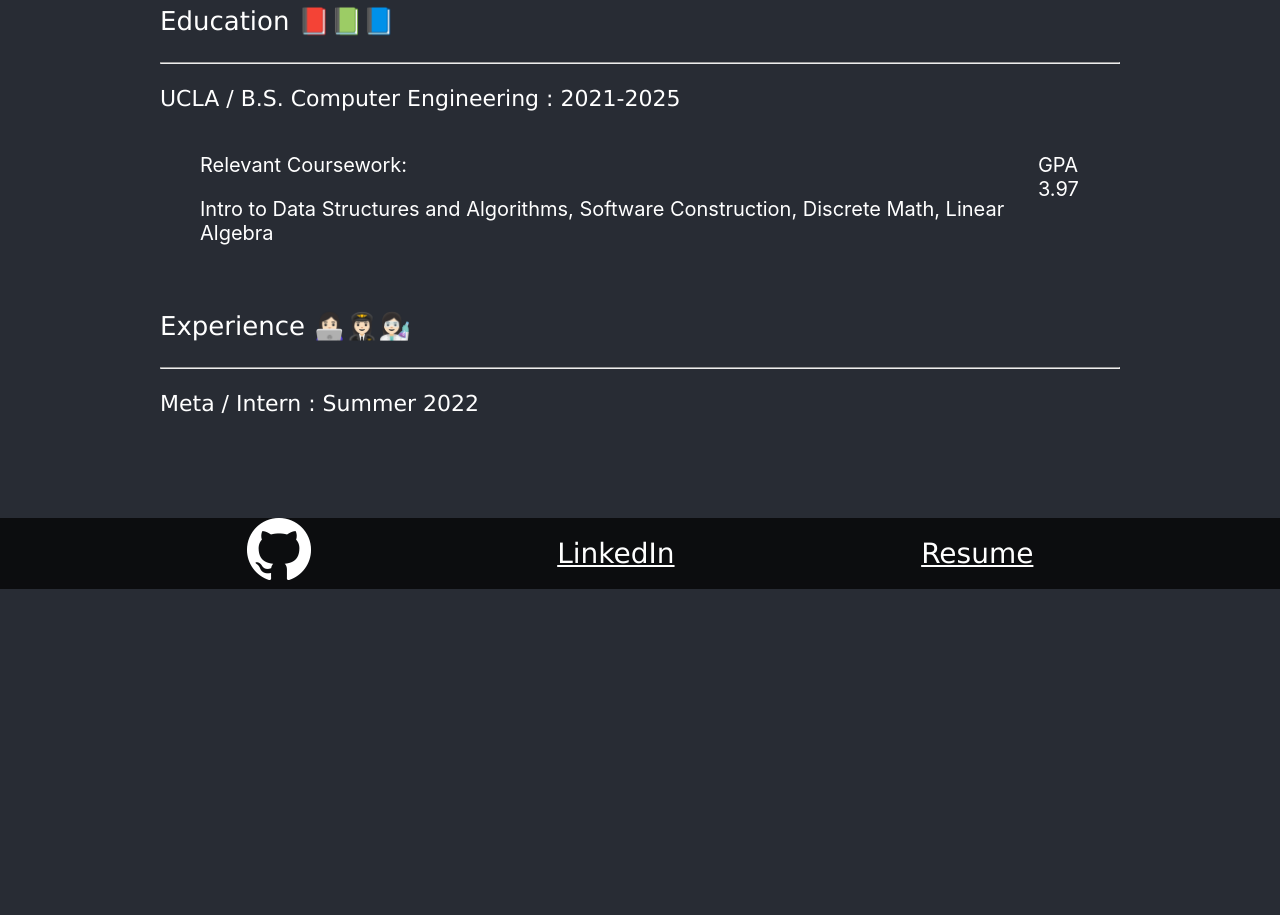
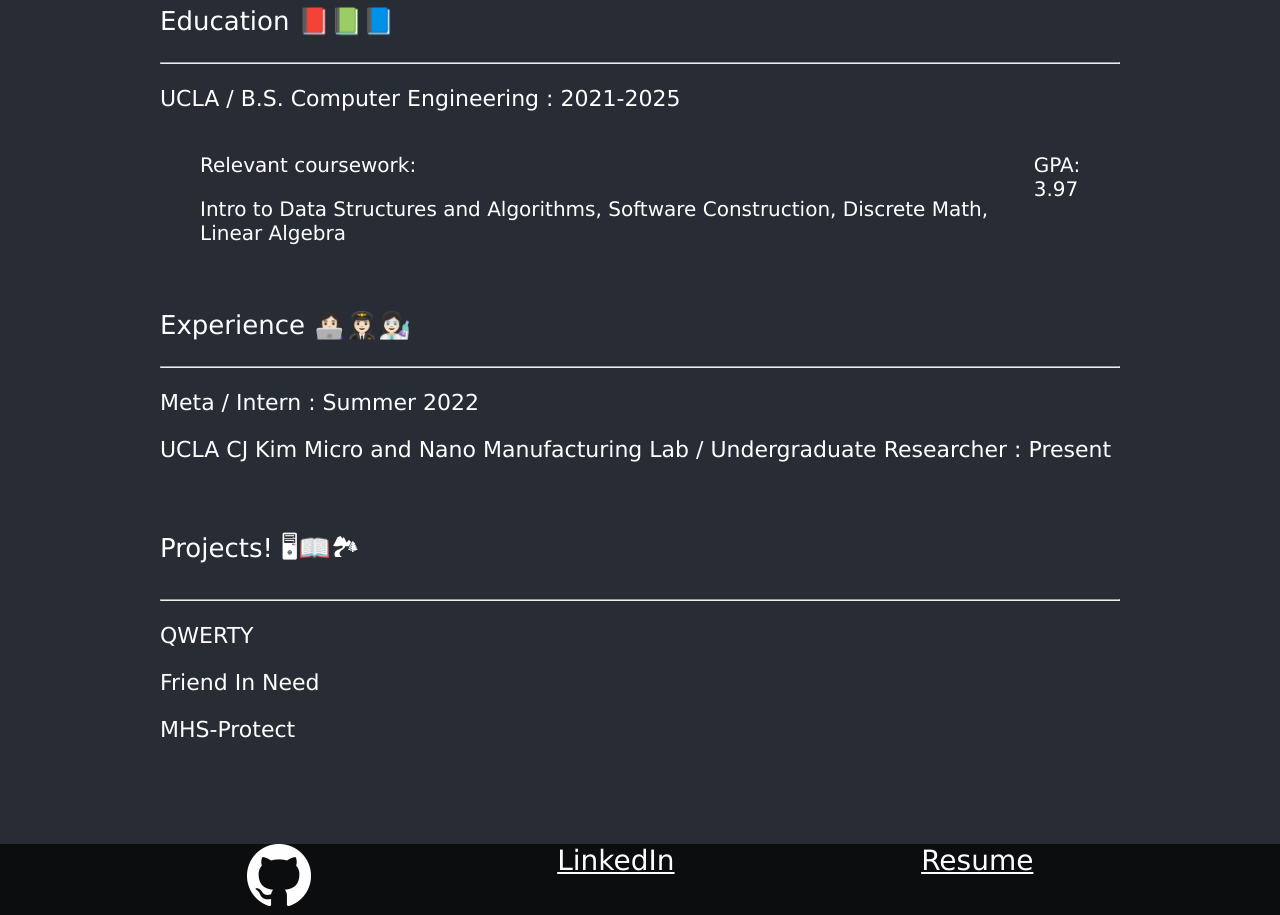
Before and after one commit to theamandawang/theamandawang.github.io, a React (Create React App) app in the folder my-portfolio/: page / in a window 1280 px wide. Shown: the part 740-1655 px from the top of the page. Before the commit the page ends 1329 px from the top, so only its background shows below. Built offline with nearby package versions, Linux system fonts and the light colour scheme; the HTML template or start-up script is replaced by a standard one.

Commit message:
Refactor to read data from file and use map function to display Once the rest of the styling is pinned down, will migrate to this

```diff
--- a/my-portfolio/src/src/Gallery/Gallery.js
+++ b/my-portfolio/src/src/Gallery/Gallery.js
@@ -1,5 +1,6 @@
 import {useEffect, useRef} from 'react';
 import Sidebar from '../Sidebar/Sidebar';
+import Typed from 'react-typed';
 // https://medium.com/@amie.n.foster/flipping-out-how-to-create-a-card-that-flips-with-react-and-css-131dba54fc96
 // will be using above link to create gallery full of flipping cards!
 const Gallery = () => {
@@ -17,7 +18,17 @@ const Gallery = () => {
         <div>
             <Sidebar ref={sidebarRef}/>
             <div ref={topRef} style={{color: '#FFFFFF', display: 'flex', flexDirection: 'column', justifyContent: 'center', alignItems: 'center'}}>
-                <h1> WORK IN PROGRESS </h1>
+                <h1>
+                    <Typed
+                        strings={[
+                            '🚧Under Construction🚧']}
+                        typeSpeed={100}
+                        backSpeed={100}
+                        backDelay={1400}
+                        showCursor={true}
+                        loop >
+                    </Typed>
+                </h1>
             </div>
         </div>
     );
--- /dev/null
+++ b/my-portfolio/src/src/Portfolio/EducationData.js
@@ -0,0 +1,10 @@
+export const EducationData = [
+    {
+        subtext : 'UCLA / B.S. Computer Engineering : 2021-2025',
+        left : [
+            'Relevant coursework:',
+            'Intro to Data Structures and Algorithms, Software Construction, Discrete Math, Linear Algebra',
+            ],
+        right : ['GPA: 3.97']
+    },
+];
--- a/my-portfolio/src/src/Portfolio/Portfolio.css
+++ b/my-portfolio/src/src/Portfolio/Portfolio.css
@@ -14,11 +14,9 @@
     align-items: center;
 }
 .header-text {
-    font-family:'Lucida Sans', 'Lucida Sans Regular', 'Lucida Grande', 'Lucida Sans Unicode', Geneva, Verdana, sans-serif;
     opacity: 1;
     display: inline-block;
     font-size: calc(12px + 2vmin);
-    color: white;
     padding: 2px;
     border-radius: 5px;
     background-color: rgba(0, 0, 0, 0.7);
@@ -86,28 +84,30 @@
     background-color: #282c34;
 }
 .portfolio-heading {
-    font-family:'Lucida Sans', 'Lucida Sans Regular', 'Lucida Grande', 'Lucida Sans Unicode', Geneva, Verdana, sans-serif;
     font-size: calc(10px + 2vmin);
-    color: white;
 }
 .portfolio-line {
     background-color: white;
 }
 .portfolio-subtext {
+    font-size: calc(10px + 1.5vmin);
+}
+.page {
     font-family:'Lucida Sans', 'Lucida Sans Regular', 'Lucida Grande', 'Lucida Sans Unicode', Geneva, Verdana, sans-serif;
-    font-size: calc(10px + 1.5vmin);
+    background-color: #282c34;
     color: white;
 }
-.page {
-    background-color: #282c34;
+.column-container {
+    display: flex;
+    flex-direction: column;
+    justify-content: center;
+    align-items: center;
 }
 .footer {
     display: block;
     background-color: rgba(0, 0, 0, 0.7);
     font-size: calc(12px + 2vmin);
-    color: white;
     display: flex;
     flex-direction: row;
     justify-content: space-evenly;
-    font-family:'Lucida Sans', 'Lucida Sans Regular', 'Lucida Grande', 'Lucida Sans Unicode', Geneva, Verdana, sans-serif;
 }
--- a/my-portfolio/src/src/Portfolio/Portfolio.js
+++ b/my-portfolio/src/src/Portfolio/Portfolio.js
@@ -3,10 +3,13 @@ import Typed from 'react-typed';
 import GitHubImage from '../../img/GitHub-Mark-Light-64px.png';
 import Sidebar from '../Sidebar/Sidebar';
 import './Portfolio.css';
+import {EducationData} from './EducationData';
 const Portfolio = () => {
     const sidebarRef = useRef();
     const topRef = useRef();
+    console.log(typeof(EducationData))
     useEffect(() => {
+      console.log(typeof(EducationData))
       if(sidebarRef.current && topRef.current) {
         let shift = -1 * sidebarRef.current.clientHeight;
         topRef.current.style.marginTop = `${shift}px`;
@@ -50,16 +53,27 @@ const Portfolio = () => {
                 Education 📕📗📘
               </p>
               <hr className='portfolio-line'/>
+                {EducationData.map((element) => {
+                  return (
                     <div>
-                <p className='portfolio-subtext'>UCLA / B.S. Computer Engineering : 2021-2025</p>
+                      <p className='portfolio-subtext'>{element.subtext}</p>
                       <section style={{marginLeft: '5vh', color: 'white', display: 'flex', flexDirection: 'row', justifyContent: 'space-between', fontSize: '20px'}}>
                         <div>
-                  <p>Relevant Coursework:</p>
-                  <p>Intro to Data Structures and Algorithms, Software Construction, Discrete Math, Linear Algebra</p>
+                        {element.left.map((text) => {
+                          return (
+                            <p>{text}</p>
+                          );
+                        })}
                       </div>
-                  <p>GPA 3.97</p>
+                      {element.right.map((text) => {
+                        return (
+                          <p>{text}</p>
+                        );
+                      })}
                       </section>
                     </div>
+                  );
+                })}
             </div>
             <br/>
             <div>
@@ -69,21 +83,39 @@ const Portfolio = () => {
               <hr className='portfolio-line'/>
               <div>
                 <p className='portfolio-subtext'>Meta / Intern : Summer 2022</p>
+                <p className='portfolio-subtext'>UCLA CJ Kim Micro and Nano Manufacturing Lab / Undergraduate Researcher : Present</p>
+              </div>
+
+            </div>
+            <br/>
+            <div>
+              <p className='portfolio-heading'>
+                Projects! 🖥📖🏞
+              </p>
+              <hr className='portfolio-line'/>
+              <div>
+                <p className='portfolio-subtext'>QWERTY</p>
+              </div>
+              <div>
+                <p className='portfolio-subtext'>Friend In Need</p>
+              </div>
+              <div>
+                <p className='portfolio-subtext'>MHS-Protect</p>
               </div>
 
             </div>
           </div>
           <div className='footer'>
-            <div style={{display: 'flex', flexDirection: 'column', justifyContent: 'center', alignItems: 'center'}}>
+            <div className='column-center'>
                 <a href='https://www.github.com/theamandawang' style={{color: '#FFFFFF'}}>
                   <img src={GitHubImage} alt='github'></img>
                 </a>
             </div>
-            <div style={{display: 'flex', flexDirection: 'column', justifyContent: 'center', alignItems: 'center'}}>
-              <a className="badge-base__link LI-simple-link" href="https://www.linkedin.com/in/amandawang22?trk=profile-badge" style={{color: '#FFFFFF'}}>LinkedIn</a>
-              <div className="badge-base LI-profile-badge" data-locale="en_US" data-size='small' data-theme="light" data-type="HORIZONTAL" data-vanity="amandawang22" data-version="v1"/>
+            <div className='column-center'>
+              <a className='badge-base__link LI-simple-link' href='https://www.linkedin.com/in/amandawang22?trk=profile-badge' style={{color: '#FFFFFF'}}>LinkedIn</a>
+              <div className='badge-base LI-profile-badge' data-locale='en_US' data-size='small' data-theme='light' data-type='HORIZONTAL' data-vanity='amandawang22' data-version='v1'/>
             </div>
-            <div style={{display: 'flex', flexDirection: 'column', justifyContent: 'center', alignItems: 'center'}}>
+            <div className='column-center'>
                 <a href='https://drive.google.com/file/d/137oYN1hQJTMNFEo_Fe309y4K-9mRyzU8/view?usp=sharing' style={{color: '#FFFFFF'}}>Resume</a>
             </div>
           </div>
```
Lines whose indentation alone changed are shown as unchanged.
